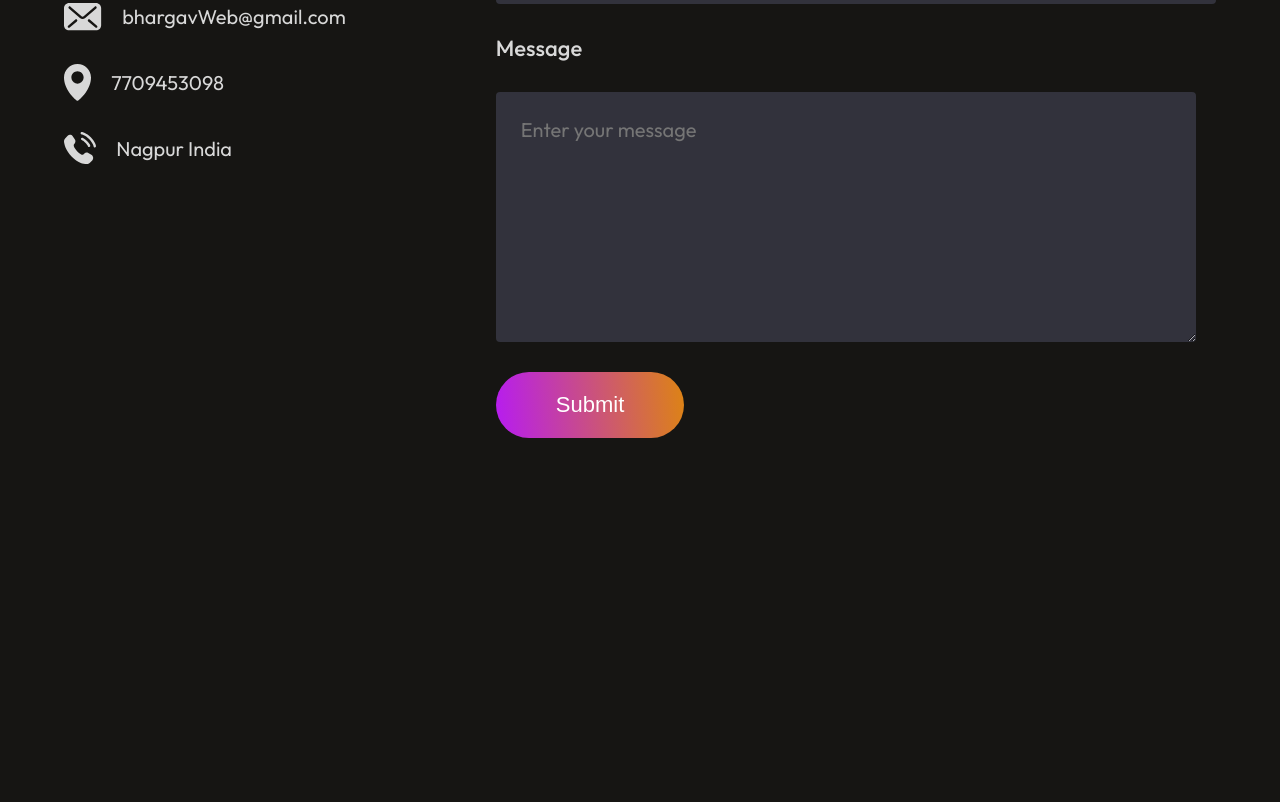
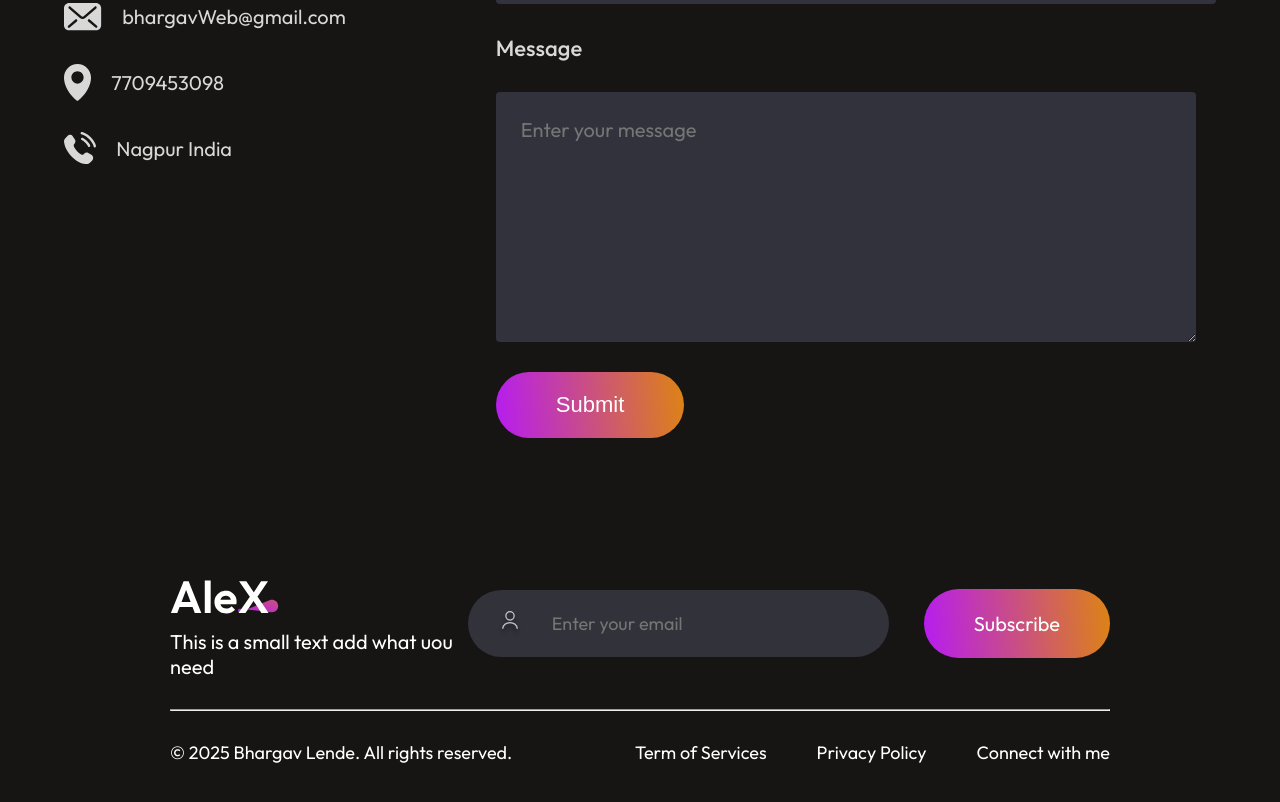
Before and after one commit to Bhargav-Lende/Portfolio, a React (Vite) app: page / in a window 1280 px wide. Shown: the part 5255-6057 px from the top of the page. Before the commit the page ends 5743 px from the top, so only its background shows below. Built offline with nearby package versions, Linux system fonts and the light colour scheme.

Commit message:
c_8 : Footer Component (design complete)

```diff
--- a/src/App.jsx
+++ b/src/App.jsx
@@ -5,6 +5,7 @@
 import Certifications from './Components/Certifications/Certifications'
 import TechStack from './Components/TechStack/TechStack'
 import Contact from './Components/Contact/Contact'
+import Footer from './Components/Footer/Footer'
 
 const App = () => {
   return (
@@ -15,6 +16,7 @@
       <Certifications/>
       <TechStack/>
       <Contact/>
+      <Footer/>
     </div>
   )
 }
--- /dev/null
+++ b/src/Components/Footer/Footer.css
@@ -0,0 +1,60 @@
+.footer{
+    margin: 50px 170px;
+    display: flex;
+    flex-direction: column;
+    gap: 30px;
+}
+.footer-top{
+    display: flex;
+    justify-content: space-between;
+}
+.footer-top-left p{
+    font-size: 20px;
+    max-width: 400px;
+}
+.footer-top-right {
+    display: flex;
+    align-items: center;
+    gap: 35px;
+}
+.footer-email-input{
+    display: flex;
+    gap: 30px;
+    padding: 20px 30px;
+    border-radius: 50px;
+    background: #32323B;
+    padding-right: 80px;
+}
+.footer-email-input input{
+    outline: none;
+    border: none;
+    background: transparent;
+    color: #a0a0a0;
+    font-family: Outfit;
+    font-size: 18px;
+}
+.footer-subscribe{
+    font-size: 20px;
+    padding: 22px 50px;
+    border-radius: 50px;
+    background: linear-gradient(264deg, #DF8908 -5.09%, #B415FF 106.28%);
+    cursor: pointer;
+    transition: 0.3s;
+}
+.footer-bottom{
+    display: flex;
+    justify-content: space-between;
+    font-size: 18px;
+}
+.footer-bottom-right{
+    display: flex;
+    gap: 50px;
+    margin-bottom: 50px;
+}
+.footer-email-input:hover{
+    border: 2px solid white;
+}
+.footer-subscribe:hover{
+    transition: 0.3s;
+    transform: scale(1.1);
+}
--- /dev/null
+++ b/src/Components/Footer/Footer.jsx
@@ -0,0 +1,35 @@
+import React from 'react'
+import './Footer.css'
+import footer_logo from '../../assets/footer_logo.svg'
+import user_icon from '../../assets/user_icon.svg'
+
+const Footer = () => {
+  return (
+    <div className='footer'>
+      <div className="footer-top">
+        <div className="footer-top-left">
+            <img src={footer_logo} alt=""/>
+            <p>This is a small text add what uou need</p>
+        </div>
+        <div className="footer-top-right">
+            <div className="footer-email-input">
+                <img src={user_icon} alt=""/>
+                <input type='email' placeholder='Enter your email' />
+            </div>
+            <div className="footer-subscribe">Subscribe</div>
+        </div>
+      </div>
+      <hr/>
+      <div className="footer-bottom">
+        <p className="footer-bottom-left">© 2025 Bhargav Lende. All rights reserved.</p>
+        <div className="footer-bottom-right">
+            <p>Term of Services</p>
+            <p>Privacy Policy</p>
+            <p>Connect with me</p>
+        </div>
+      </div>
+    </div>
+  )
+}
+
+export default Footer
```
